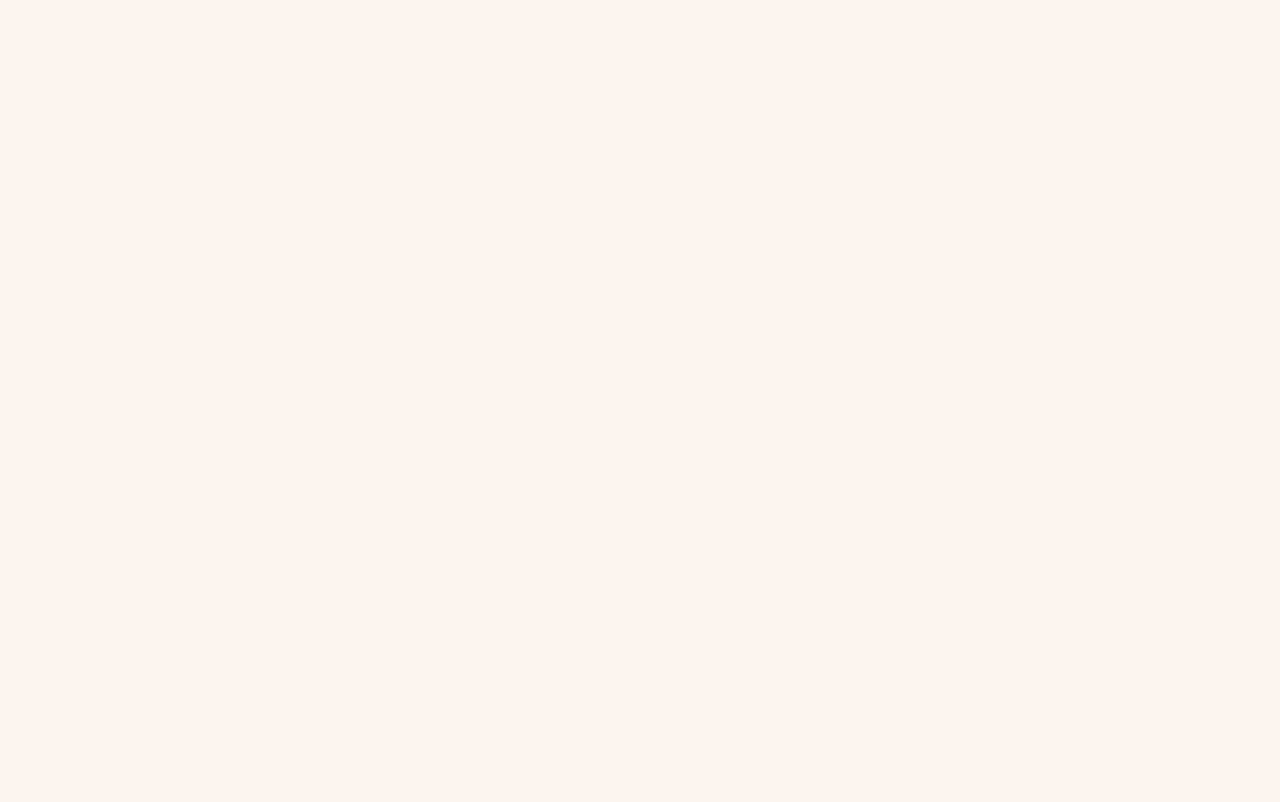
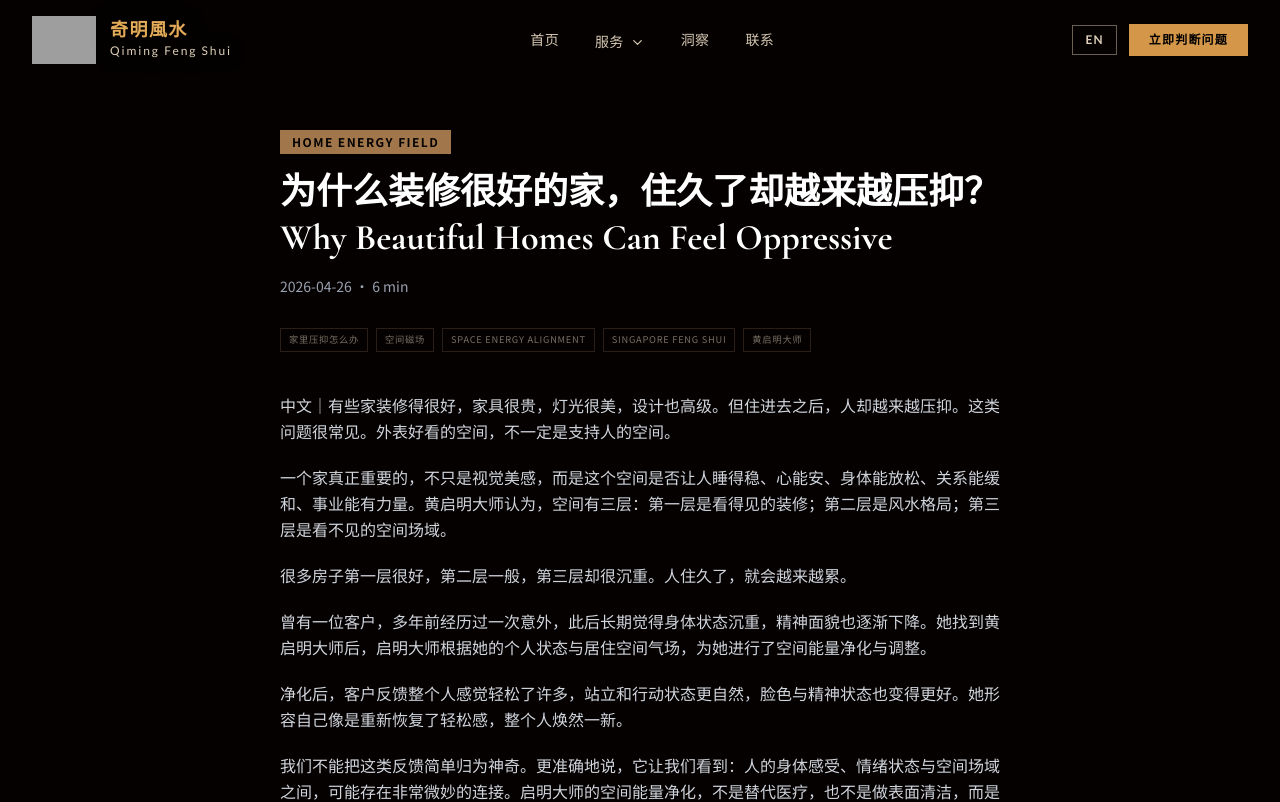
Before and after one commit to BODHIWONG/qmfeng-website, a Next.js app: page /insights/beautiful-home-feels-oppressive-space-energy in a window 1280 px wide. Before the commit this address had no page. Shown: the top 802 px of the page. Built offline with nearby package versions, Linux system fonts and the light colour scheme; grey boxes are pictures that could not be loaded.

Commit message:
Enable space energy article detail pages

```diff
--- a/app/insights/[slug]/page.tsx
+++ b/app/insights/[slug]/page.tsx
@@ -4,6 +4,10 @@ import {
   qimenSingaporeBilingualPosts,
   getQimenSingaporeBilingualPost,
 } from "@/lib/qimen-singapore-bilingual-posts";
+import {
+  spaceEnergyBlogPosts,
+  getSpaceEnergyBlogPost,
+} from "@/lib/space-energy-blog-posts";
 import Navbar from "@/components/navbar";
 import Footer from "@/components/footer";
 
@@ -11,7 +15,11 @@ type InsightDetailProps = {
   params: Promise<{ slug: string }>;
 };
 
-const allDynamicPosts = [...qimenSingaporeBilingualPosts, ...insightPosts];
+const allDynamicPosts = [
+  ...spaceEnergyBlogPosts,
+  ...qimenSingaporeBilingualPosts,
+  ...insightPosts,
+];
 
 export function generateStaticParams() {
   return allDynamicPosts.map((post) => ({ slug: post.slug }));
@@ -20,7 +28,9 @@ export function generateStaticParams() {
 export default async function InsightDetail({ params }: InsightDetailProps) {
   const { slug } = await params;
   const post =
-    getQimenSingaporeBilingualPost(slug) ?? getInsightPost(slug);
+    getSpaceEnergyBlogPost(slug) ??
+    getQimenSingaporeBilingualPost(slug) ??
+    getInsightPost(slug);
 
   if (!post) return notFound();
 
```
